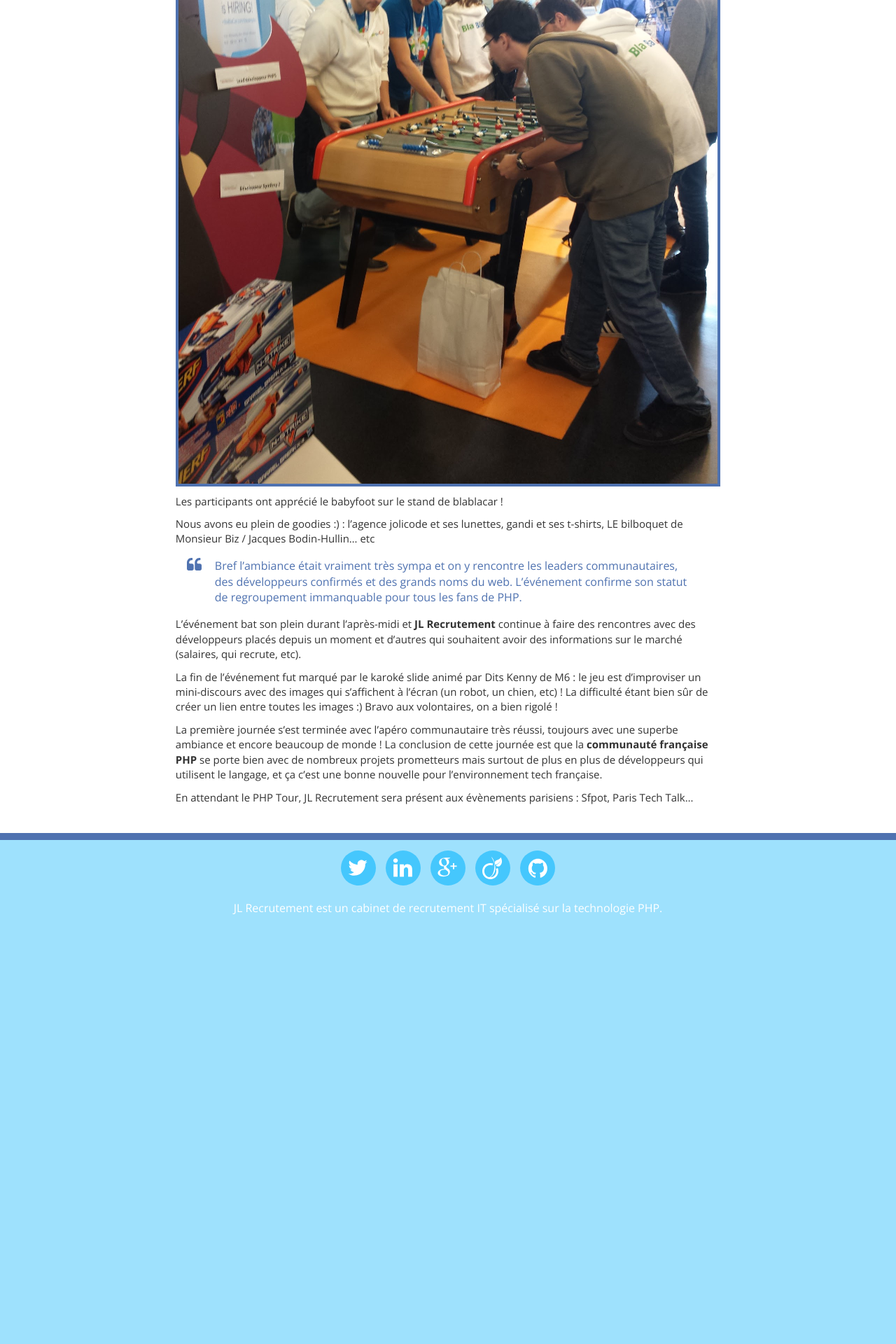
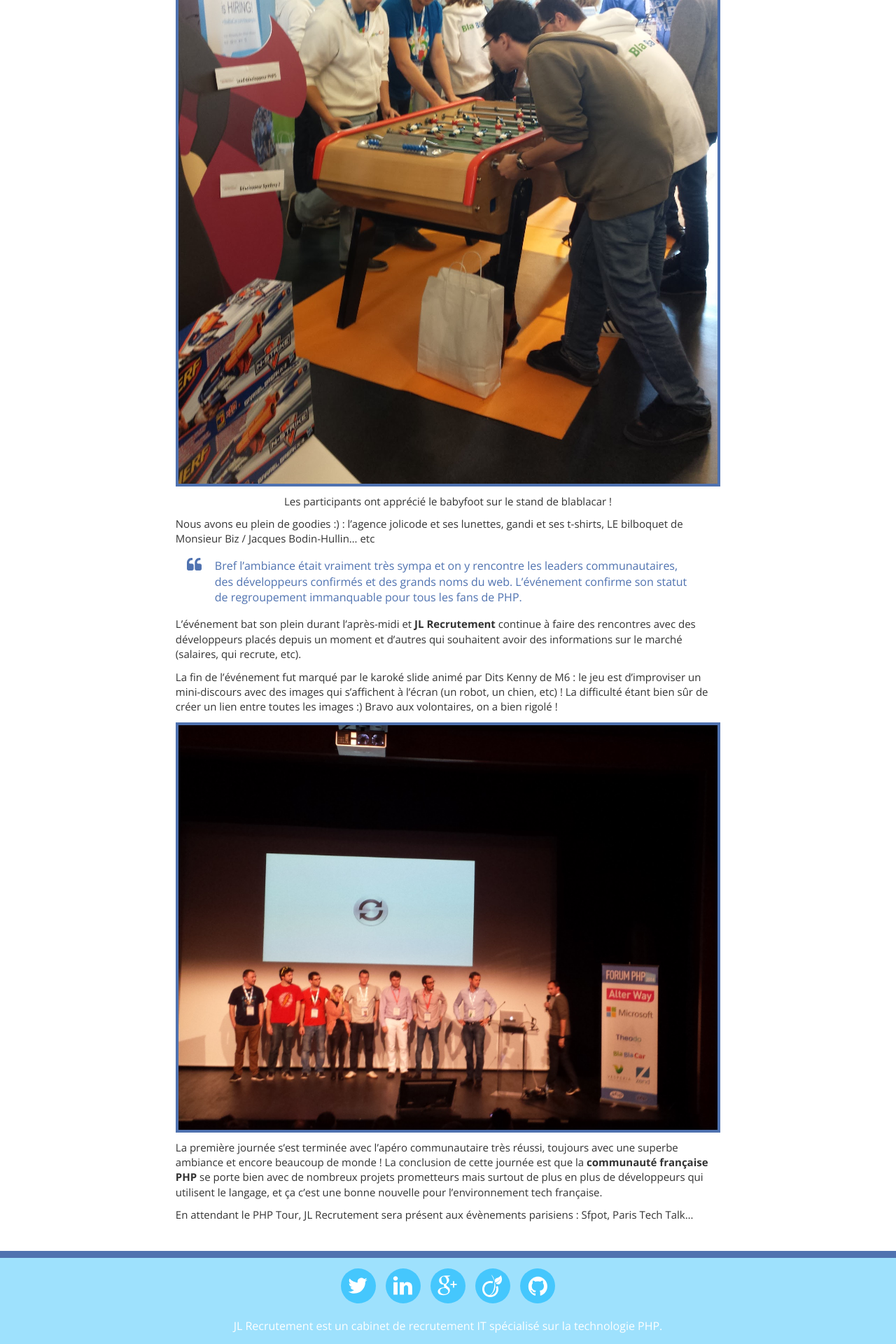
Before and after one commit to jlondiche/jlrecrutement, a Jekyll site: the page built from _posts/2015-05-18-forum-php-2014.md, in a window 1280 px wide. Shown: the part 761-2681 px from the top of the page at 70% size. Built offline with Jekyll 4.4.1, drawn with Linux system fonts in a browser that asks for light colours; nearby versions of some CDN libraries; before the commit the page ends 2085 px from its top, so only the background shows below that.

Commit message:
image karaoke slide

```diff
--- a/_posts/2015-05-18-forum-php-2014.md
+++ b/_posts/2015-05-18-forum-php-2014.md
@@ -12,7 +12,7 @@ J'ai d'ailleurs loupé la conférence de Sébastien ANGELE et Nicolas SILBERMAN
 
 ![babyfoot-blablacar](/assets/2015/05/babyfoot-blablacar.jpg)
 
-Les participants ont apprécié le babyfoot sur le stand de blablacar !
+<p align="center">Les participants ont apprécié le babyfoot sur le stand de blablacar !</p>
 
 Nous avons eu plein de goodies :) : l'agence jolicode et ses lunettes, gandi et ses t-shirts, LE bilboquet de Monsieur Biz / Jacques Bodin-Hullin... etc
 
@@ -22,6 +22,8 @@ L'événement bat son plein durant l'après-midi et <strong>JL Recrutement</stro
 
 La fin de l'événement fut marqué par le karoké slide animé par Dits Kenny de M6 : le jeu est d'improviser un mini-discours avec des images qui s'affichent à l'écran (un robot, un chien, etc) ! La difficulté étant bien sûr de créer un lien entre toutes les images :) Bravo aux volontaires, on a bien rigolé !
 
+![slideshow-php-tour](/assets/2015/05/slideshow-php-tour.jpg)
+
 La première journée s'est terminée avec l'apéro communautaire très réussi, toujours avec une superbe ambiance et encore beaucoup de monde !
 La conclusion de cette journée est que la <strong>communauté française PHP</strong> se porte bien avec de nombreux projets prometteurs mais surtout de plus en plus de développeurs qui utilisent le langage, et ça c'est une bonne nouvelle pour l'environnement tech française.
 
```
Also changed, not shown: assets/2015/05/slideshow-php-tour.jpg (added).
